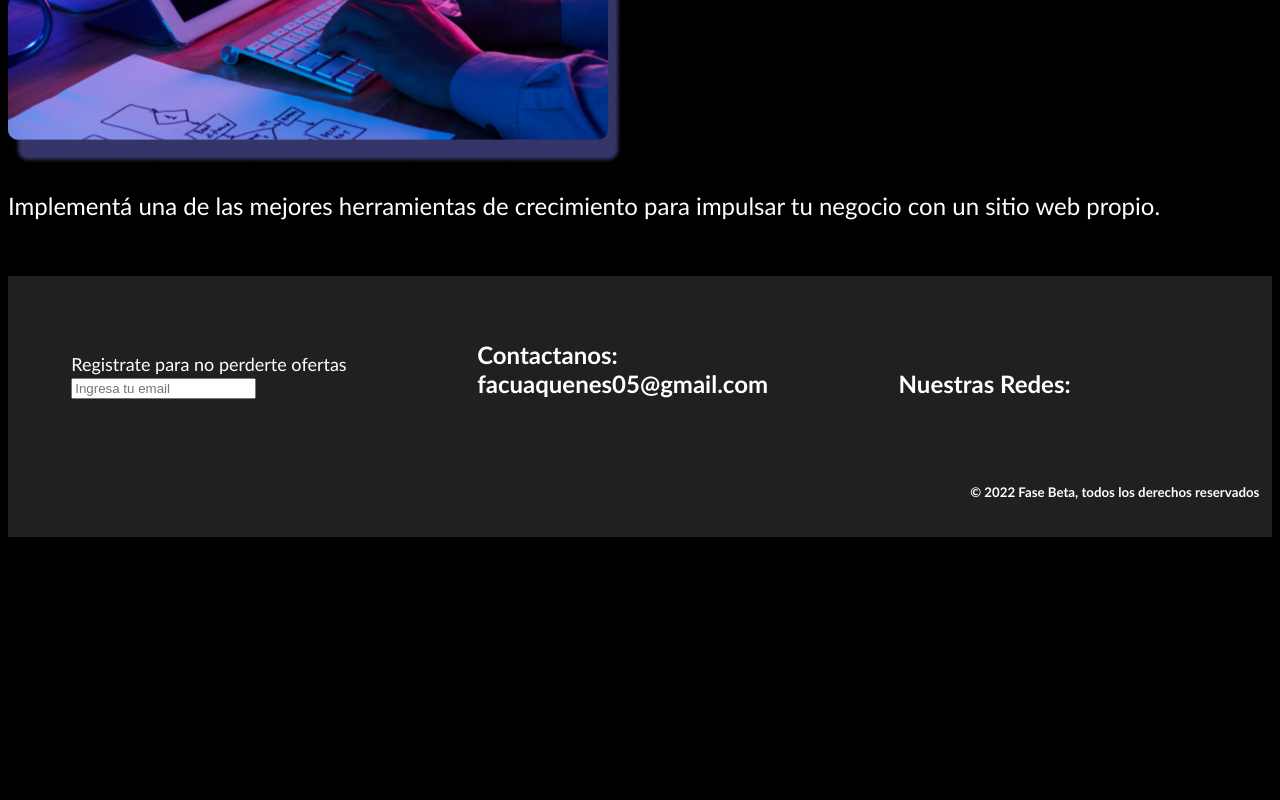
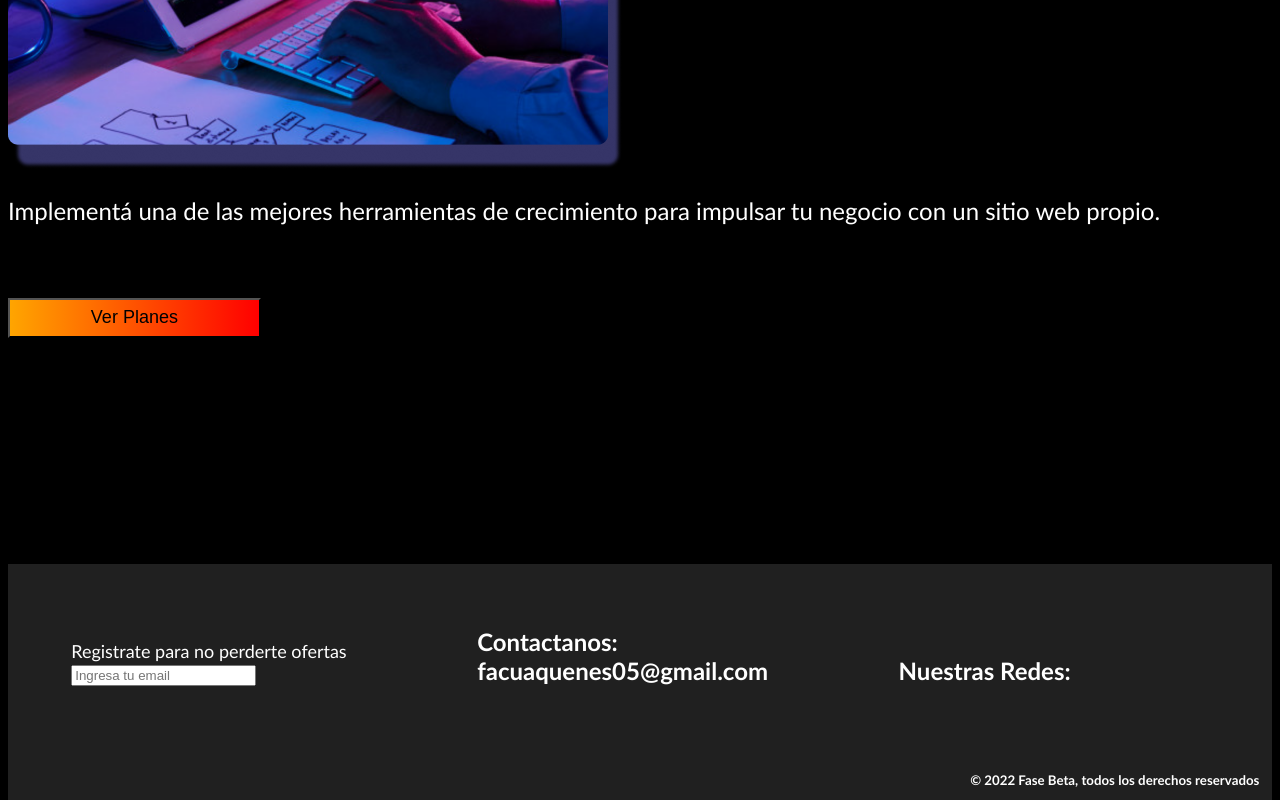
Before and after one commit to FacundoAquenes/pags-web-Aquenes-coderhouse, a plain HTML site: page index.html in a window 1280 px wide. Shown: the part 774-1574 px from the top of the page. Before the commit the page ends 1319 px from the top, so only its background shows below. Drawn offline with nearby package versions, Linux system fonts and the light colour scheme.

Commit message:
agrego boton a index

```diff
--- a/index.html
+++ b/index.html
@@ -30,6 +30,9 @@
             <p class="card-text">Implementá una de las mejores herramientas de crecimiento para impulsar tu negocio con un sitio web propio.</p>
             </div>
         </div>
+        <section id="bienvenida">
+            <button class="boton">Ver Planes</button>
+        </section>
     <footer class="footer">
         <form>
             <label for="correo">Registrate para no perderte ofertas</label>
```
